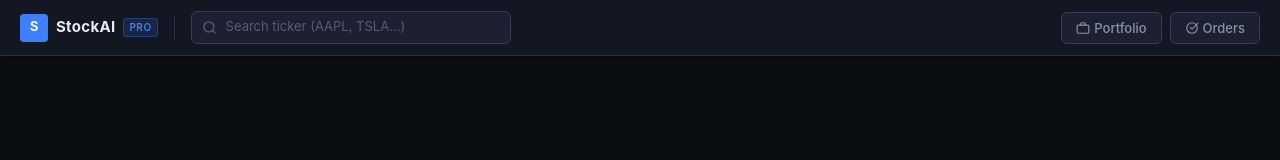
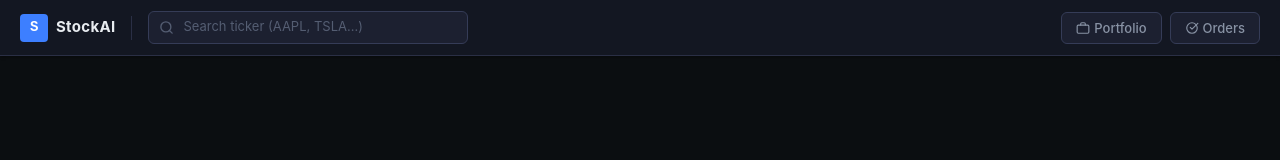
Before and after one commit to alesscyc/stock_analysis_platform, a React (Vite) app in the folder frontend/: page / in a window 1280 px wide. Shown: the top 160 px of the page. Built offline with nearby package versions, Linux system fonts and the light colour scheme.

Commit message:
Delete ui

```diff
--- a/frontend/src/App.css
+++ b/frontend/src/App.css
@@ -50,18 +50,6 @@
   font-weight: 700;
   color: var(--text-primary);
   letter-spacing: 0.3px;
-}
-
-.app-brand-tag {
-  font-size: 10px;
-  font-weight: 600;
-  color: var(--accent);
-  background: var(--accent-dim);
-  border: 1px solid rgba(61,127,255,0.3);
-  padding: 1px 5px;
-  border-radius: 3px;
-  letter-spacing: 0.5px;
-  text-transform: uppercase;
 }
 
 .topbar-divider {
--- a/frontend/src/App.jsx
+++ b/frontend/src/App.jsx
@@ -61,10 +61,9 @@ function App() {
       {/* ── Top nav bar ── */}
       <header className="app-topbar">
         <div className="app-brand">
-          <div className="app-brand-icon">S</div>
-          <span className="app-brand-name">StockAI</span>
-          <span className="app-brand-tag">Pro</span>
-        </div>
+           <div className="app-brand-icon">S</div>
+           <span className="app-brand-name">StockAI</span>
+         </div>
 
         <div className="topbar-divider" />
 
```
